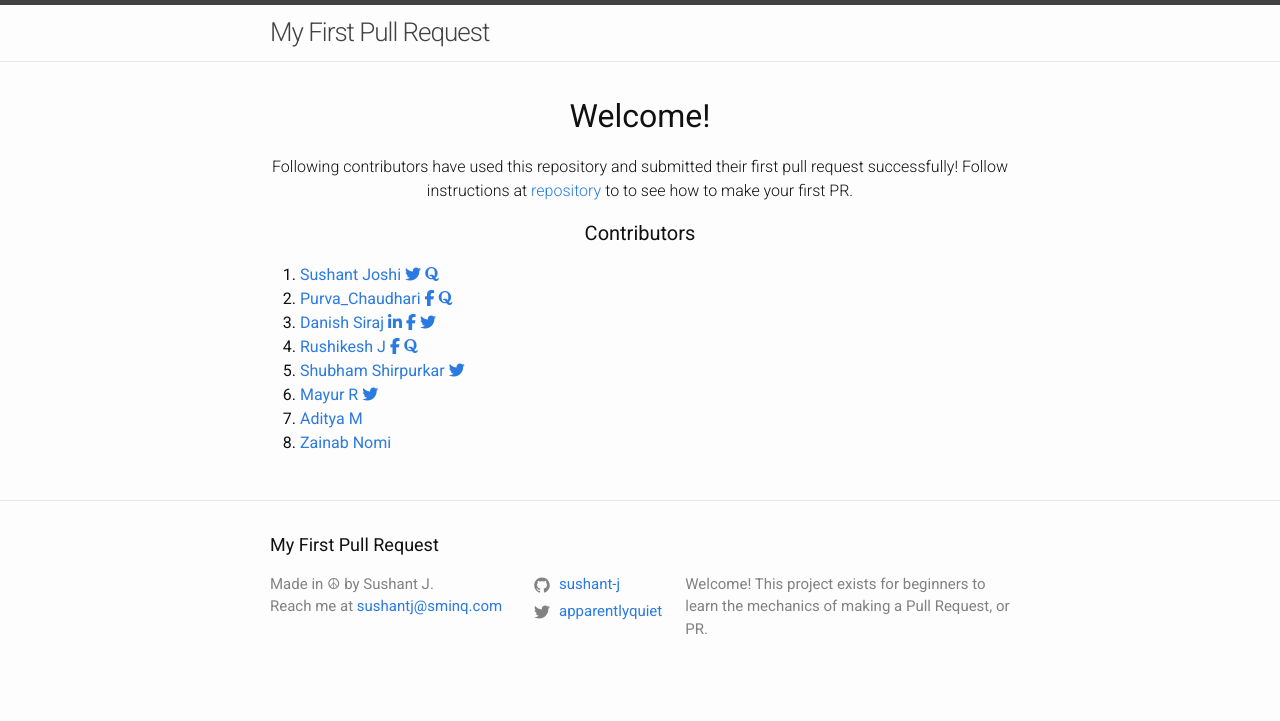
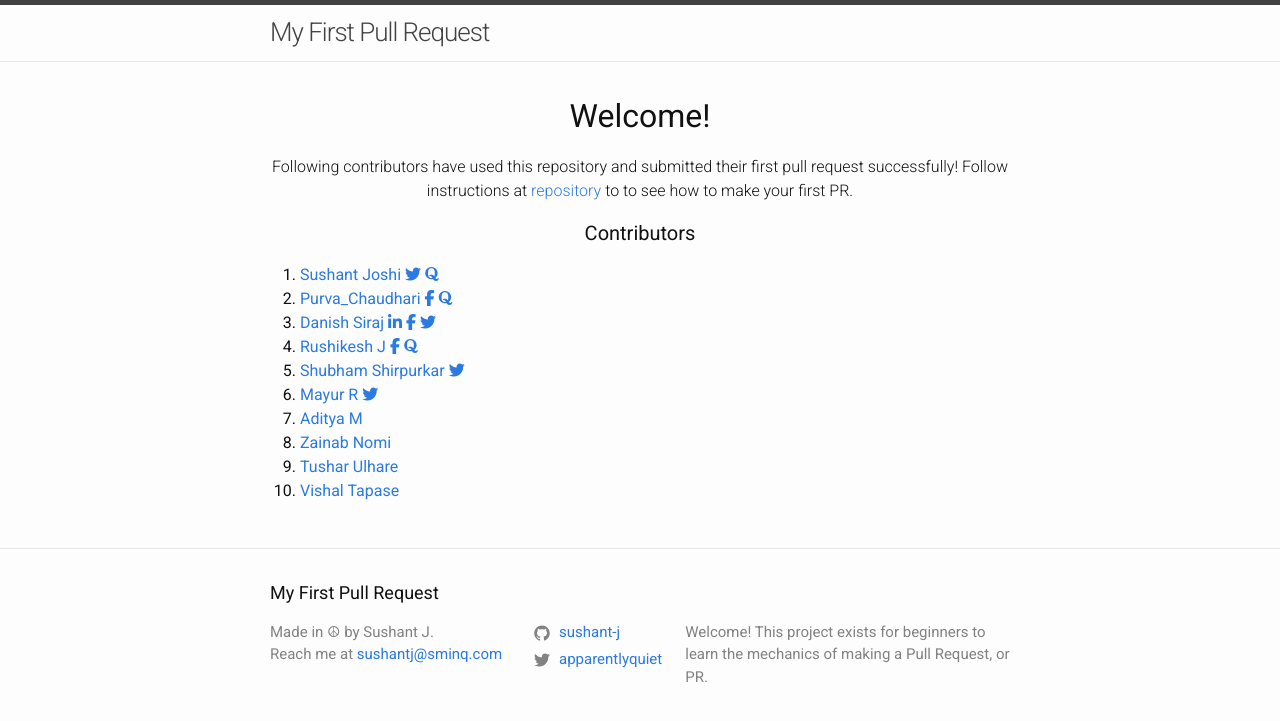
Before and after one commit to sushant-j/my-first-pull-request, a Jekyll site: the page built from index.md, in a window 1280 px wide. Shown: the top 721 px of the page. Built offline with Jekyll 4.4.1, drawn with Linux system fonts in a browser that asks for light colours; nearby versions of some CDN libraries.

Commit message:
Added my Name

```diff
--- a/_layouts/home.html
+++ b/_layouts/home.html
@@ -79,10 +79,20 @@
         Aditya M
       </a>
     </li>
- <li>
+    <li>
       <a href="https://github.com/zainabnomi/">
         Zainab Nomi
       </a>
     </li>
+    <li>
+      <a href="https://github.com/tusharulhare/">
+        Tushar Ulhare
+      </a>
+    </li>
+	<li>
+      <a href="https://github.com/VishalTapase/">
+        Vishal Tapase
+      </a>
+    </li>
   </ol>
 </div>
```
